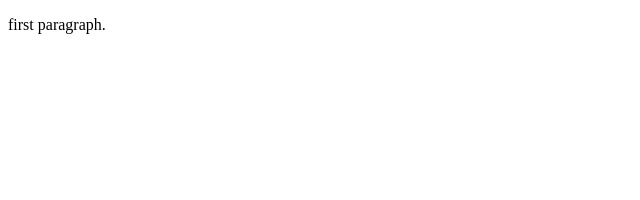
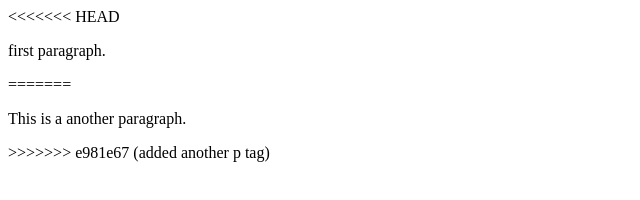
Before and after one commit to nane984/learning-git, a plain HTML site: page index.html in a window 1280 px wide. Shown: the whole page, without its empty margins (0-640 px from the left). Drawn offline with Linux system fonts and the light colour scheme.

Commit message:
added another p tag

```diff
--- a/index.html
+++ b/index.html
@@ -4,6 +4,11 @@
          <title>Page Title</title>
      </head>
 	<body>
+<<<<<<< HEAD
     <p>first paragraph.</p>
   </body>
+=======
+                <p>This is a another paragraph.</p>
+        </body>
+>>>>>>> e981e67 (added another p tag)
 </html>
```
